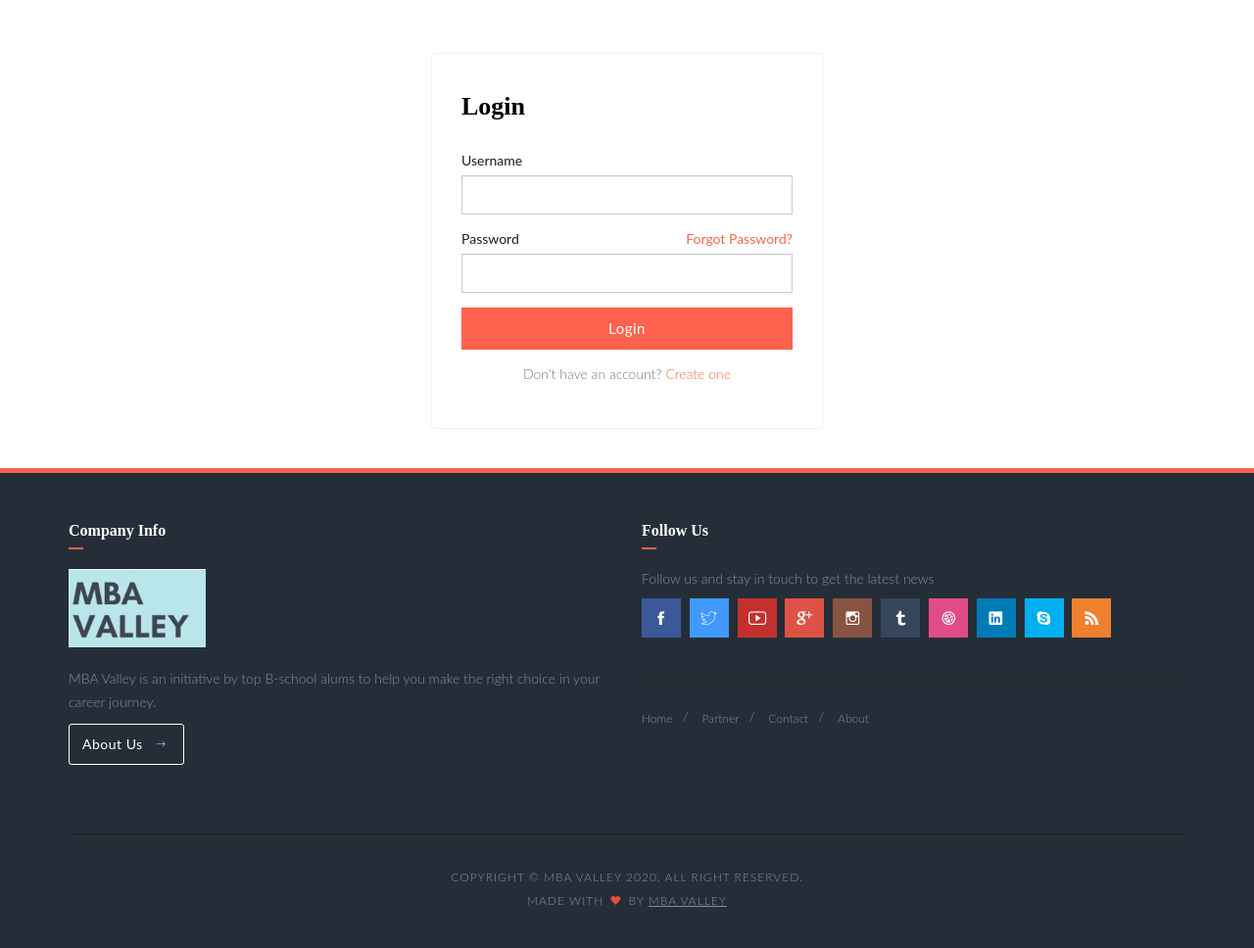
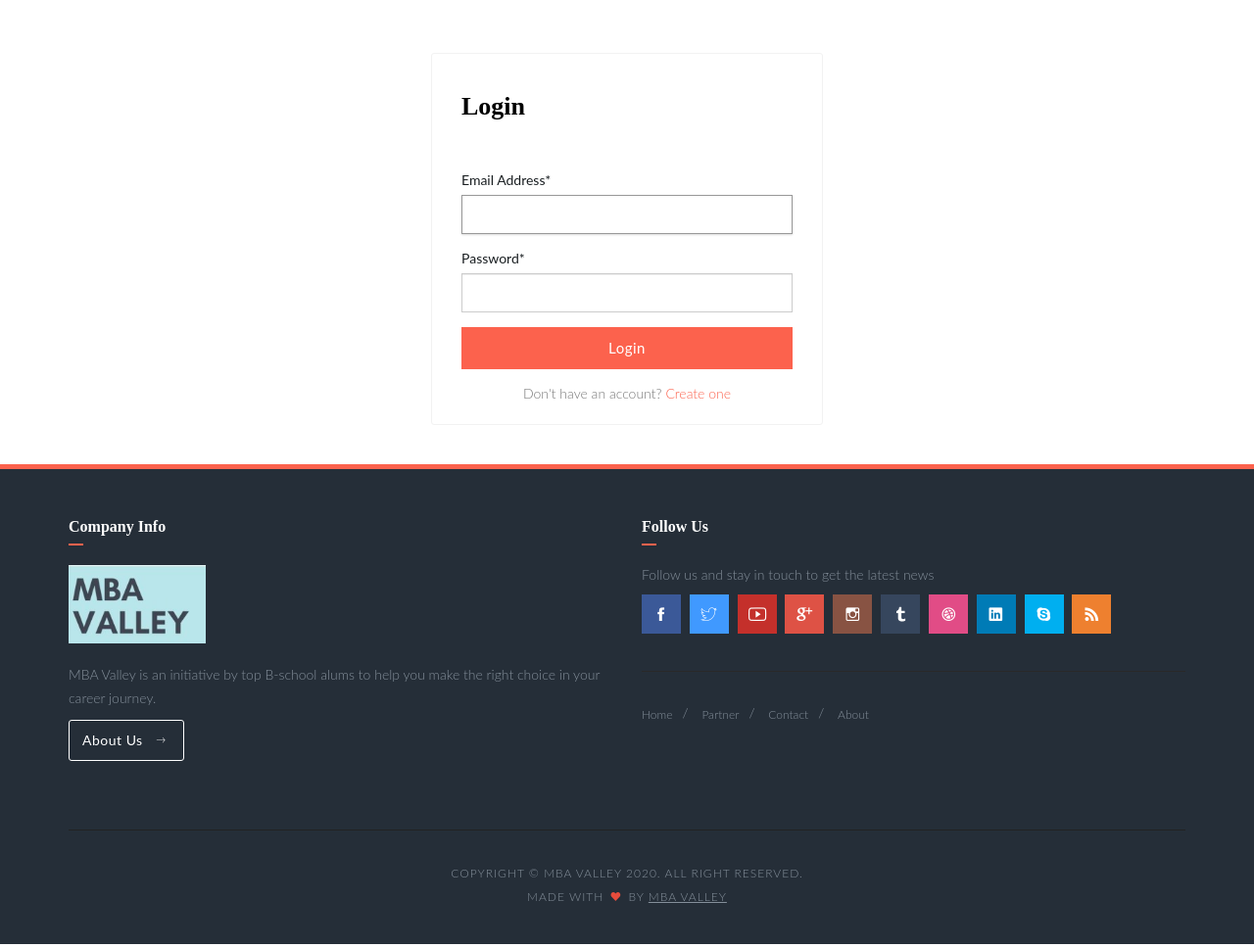
Before and after one commit to manik912/mba-valley, a Django app: page /login/ in a window 1280 px wide. Shown: the part 186-1154 px from the top of the page at 98% size. Run offline with Django 3.2, Linux system fonts and the light colour scheme; some libraries are stand-ins or nearby versions; some web fonts are replaced.

Commit message:
login and logout

```diff
--- a/home/templates/home/base.html
+++ b/home/templates/home/base.html
@@ -47,10 +47,16 @@
 							</form>
 						</div>
 						<div class="col-md-3 col-sm-12 text-right">
-							<ul class="nav-icons">
-								<li><a href="register.html"><i class="ion-person-add"></i><div>Register</div></a></li>
-								<li><a href="{url 'login'}"><i class="ion-person"></i><div>Login</div></a></li>
-							</ul>
+							{% if user.is_authenticated %}
+								<ul class="nav-icons">
+									<li><a href="{% url 'logout' %}?next={% url 'home' %}"><i class="ion-person"></i><div>Logout</div></a></li>
+								</ul>
+							{% else %}
+								<ul class="nav-icons">
+									<li><a href="{% url 'register' %}"><i class="ion-person-add"></i><div>Register</div></a></li>
+									<li><a href="{% url 'login' %}"><i class="ion-person"></i><div>Login</div></a></li>
+								</ul>
+							{% endif %}
 						</div>
 					</div>
 				</div>
--- a/mba_valley/settings.py
+++ b/mba_valley/settings.py
@@ -39,6 +39,7 @@ INSTALLED_APPS = [
     'django.contrib.sessions',
     'django.contrib.messages',
     'django.contrib.staticfiles',
+    'crispy_forms',
 ]
 
 MIDDLEWARE = [
@@ -133,13 +134,13 @@ STATIC_ROOT = os.path.join(BASE_DIR, 'staticfiles')
 STATIC_URL = '/static/'
 
 LOGIN_URL = 'login'
-LOGIN_REDIRECT_URL = 'profile'
+LOGIN_REDIRECT_URL = 'home'
 
 MEDIA_ROOT = os.path.join(BASE_DIR, 'media')
 MEDIA_URL = '/media/'
 
 AUTH_USER_MODEL = "user.User"
 
-ACCOUNT_AUTHENTICATION_METHOD = 'email'
+ACCOUNT_AUTHENTICATION_METHOD = 'username'
 
 CRISPY_TEMPLATE_PACK = 'bootstrap4'
--- a/mba_valley/urls.py
+++ b/mba_valley/urls.py
@@ -14,9 +14,11 @@ Including another URLconf
     2. Add a URL to urlpatterns:  path('blog/', include('blog.urls'))
 """
 from django.contrib import admin
+from django.contrib.auth import views as auth_views
 from django.urls import path, include
 from django.conf import settings
 from django.conf.urls.static import static
+from user import views as user_views
 
 urlpatterns = [
     path('admin/', admin.site.urls),
--- a/user/templates/user/login.html
+++ b/user/templates/user/login.html
@@ -1,28 +1,22 @@
 {% extends "home/base.html" %}
+{% load crispy_forms_tags %}
 {% load static %}
 {% block body %}
 		<section class="login first grey">
 			<div class="container">
 				<div class="box-wrapper">
-					<div class="box box-border">
+					<div class="box box-border" style="height: 380px;">
 						<div class="box-body">
 							<h4>Login</h4>
-							<form>
-								<div class="form-group">
-									<label>Username</label>
-									<input type="text" name="username" class="form-control">
-								</div>
-								<div class="form-group">
-									<label class="fw">Password
-										<a href="forgot.html" class="pull-right">Forgot Password?</a>
-									</label>
-									<input type="password" name="password" class="form-control">
-								</div>
-								<div class="form-group text-right">
-									<button class="btn btn-primary btn-block">Login</button>
+							<form class="form1" method="POST">
+								{% csrf_token %}
+								<br>
+								{{ form|crispy }}
+								<div class="form-group" >
+									<input  type="submit" value="Login" class="btn btn-primary btn-block" />
 								</div>
 								<div class="form-group text-center">
-									<span class="text-muted">Don't have an account?</span> <a href="register.html">Create one</a>
+									<span class="text-muted">Don't have an account?</span> <a href="{% url 'register' %}">Create one</a>
 								</div>
 							</form>
 						</div>
--- a/user/urls.py
+++ b/user/urls.py
@@ -6,9 +6,9 @@ from django.conf.urls.static import static
 
 urlpatterns = [
 
-    path('register/', core_views.register,												name='student-signup'),
+    path('register/', core_views.register,												name='register'),
     path('login/', 			auth_views.LoginView.as_view(template_name='user/login.html'),			name='login'),
-   	path('logout/', 		auth_views.LogoutView.as_view(template_name='user/logout.html'),		name='logout'),
+   	path('logout/', 		auth_views.LogoutView.as_view(),		name='logout'),
     path('profile/',        core_views.profile,                                                     name='profile'),
     path('profile/update/', core_views.profileupdate,												name='profile-update'),
 
```
Also changed, not shown: db.sqlite3, home/templates/home/home.html (indentation only).
